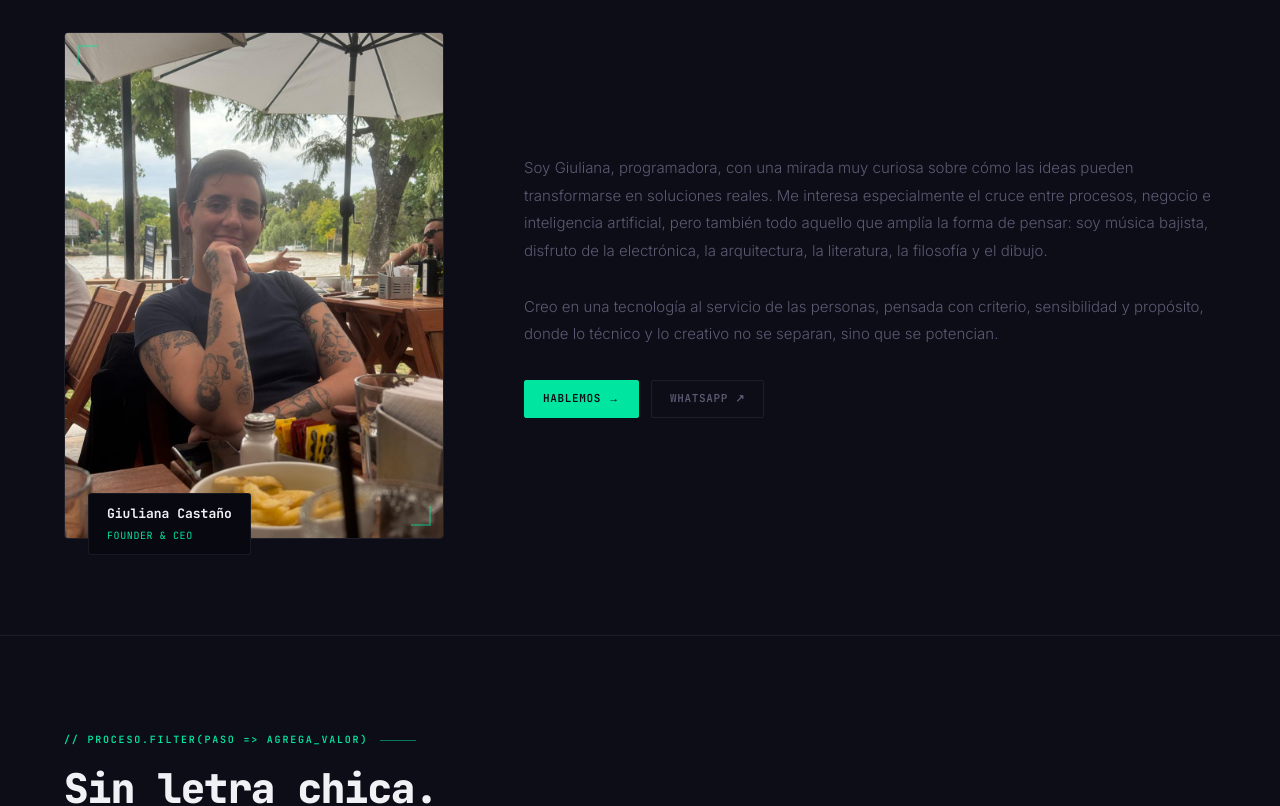
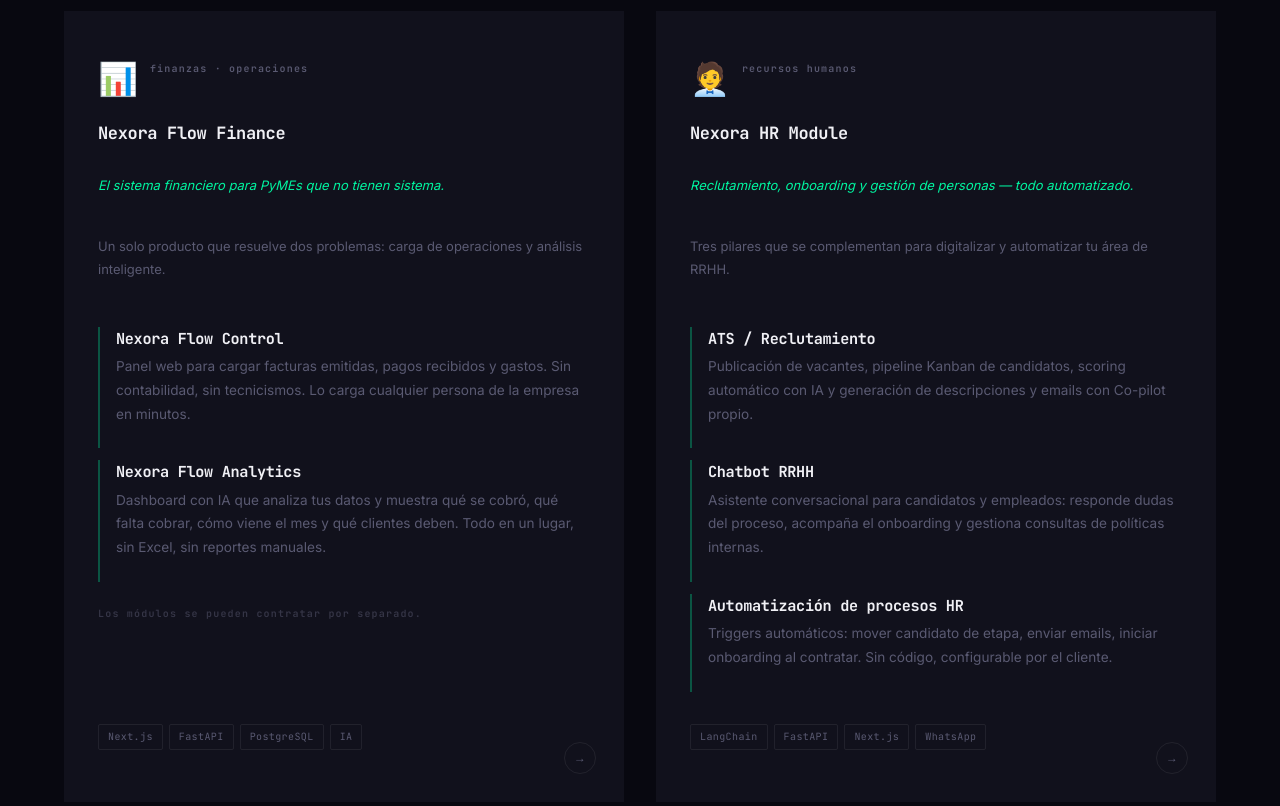
Before and after one commit to giulianagac-cloud/nexora-intelligence-web, a Next.js app: page / in a window 1280 px wide. Shown: the part 5680-6486 px from the top of the page. Built offline with nearby package versions, Linux system fonts and the light colour scheme.

Commit message:
feat: add Productos section with Nexora Flow and HR Module

```diff
--- a/src/app/page.tsx
+++ b/src/app/page.tsx
@@ -7,6 +7,7 @@ import { Bots }         from '@/components/sections/Bots'
 import { Verticales }   from '@/components/sections/Verticales'
 import { Founder }      from '@/components/sections/Founder'
 import { Casos }        from '@/components/sections/Casos'
+import { Productos }    from '@/components/sections/Productos'
 import { Proceso }      from '@/components/sections/Proceso'
 import { TechStack }    from '@/components/sections/TechStack'
 import { CTAFinal }     from '@/components/sections/CTAFinal'
@@ -24,6 +25,7 @@ export default function Home() {
         <Bots />
         <Verticales />
         <Casos />
+        <Productos />
         <Founder />
         <Proceso />
         <TechStack />
--- /dev/null
+++ b/src/components/sections/Productos.tsx
@@ -0,0 +1,84 @@
+'use client'
+
+const PRODUCTOS = [
+  {
+    icon: '📊',
+    tag: 'finanzas · operaciones',
+    name: 'Nexora Flow Finance',
+    tagline: 'El sistema financiero para PyMEs que no tienen sistema.',
+    desc: 'Un solo producto que resuelve dos problemas: carga de operaciones y análisis inteligente.',
+    modulos: [
+      {
+        nombre: 'Nexora Flow Control',
+        desc: 'Panel web para cargar facturas emitidas, pagos recibidos y gastos. Sin contabilidad, sin tecnicismos. Lo carga cualquier persona de la empresa en minutos.',
+      },
+      {
+        nombre: 'Nexora Flow Analytics',
+        desc: 'Dashboard con IA que analiza tus datos y muestra qué se cobró, qué falta cobrar, cómo viene el mes y qué clientes deben. Todo en un lugar, sin Excel, sin reportes manuales.',
+      },
+    ],
+    nota: 'Los módulos se pueden contratar por separado.',
+    tags: ['Next.js','FastAPI','PostgreSQL','IA'],
+  },
+  {
+    icon: '🧑‍💼',
+    tag: 'recursos humanos',
+    name: 'Nexora HR Module',
+    tagline: 'Reclutamiento, onboarding y gestión de personas — todo automatizado.',
+    desc: 'Tres pilares que se complementan para digitalizar y automatizar tu área de RRHH.',
+    modulos: [
+      {
+        nombre: 'ATS / Reclutamiento',
+        desc: 'Publicación de vacantes, pipeline Kanban de candidatos, scoring automático con IA y generación de descripciones y emails con Co-pilot propio.',
+      },
+      {
+        nombre: 'Chatbot RRHH',
+        desc: 'Asistente conversacional para candidatos y empleados: responde dudas del proceso, acompaña el onboarding y gestiona consultas de políticas internas.',
+      },
+      {
+        nombre: 'Automatización de procesos HR',
+        desc: 'Triggers automáticos: mover candidato de etapa, enviar emails, iniciar onboarding al contratar. Sin código, configurable por el cliente.',
+      },
+    ],
+    tags: ['LangChain','FastAPI','Next.js','WhatsApp'],
+  },
+]
+
+export function Productos() {
+  return (
+    <section id="productos" className="sec-pad">
+      <div className="eyebrow reveal">// nuestros_productos</div>
+      <h2 className="sec-title reveal d1">
+        Productos listos<br /><em>para adoptar</em>
+      </h2>
+      <div className="reveal d2" style={{ display: 'grid', gridTemplateColumns: 'repeat(auto-fit, minmax(320px, 1fr))', gap: '2rem', marginTop: '2rem' }}>
+        {PRODUCTOS.map((p) => (
+          <div key={p.name} className="sc" style={{ display: 'flex', flexDirection: 'column', gap: '1rem' }}>
+            <div style={{ display: 'flex', alignItems: 'center', gap: '0.75rem' }}>
+              <span style={{ fontSize: '2rem' }}>{p.icon}</span>
+              <span className="sc-num">{p.tag}</span>
+            </div>
+            <div className="sc-name">{p.name}</div>
+            <div className="sc-desc" style={{ fontStyle: 'italic', color: '#00F5A0' }}>{p.tagline}</div>
+            <div className="sc-desc">{p.desc}</div>
+            <div style={{ display: 'flex', flexDirection: 'column', gap: '0.75rem', marginTop: '0.5rem' }}>
+              {p.modulos.map((m) => (
+                <div key={m.nombre} style={{ borderLeft: '2px solid rgba(0,245,160,0.3)', paddingLeft: '1rem' }}>
+                  <div className="sc-name" style={{ fontSize: '0.95rem', marginBottom: '0.25rem' }}>{m.nombre}</div>
+                  <div className="sc-desc" style={{ fontSize: '0.85rem' }}>{m.desc}</div>
+                </div>
+              ))}
+            </div>
+            {'nota' in p && p.nota && (
+              <div className="sc-num" style={{ marginTop: '0.5rem', opacity: 0.5 }}>{p.nota}</div>
+            )}
+            <div className="sc-tags" style={{ marginTop: 'auto', paddingTop: '1rem' }}>
+              {p.tags.map(t => <span key={t} className="sc-tag">{t}</span>)}
+            </div>
+            <a href="#contacto" className="sc-arr" style={{ textDecoration: 'none', cursor: 'pointer' }}>→</a>
+          </div>
+        ))}
+      </div>
+    </section>
+  )
+}
```
